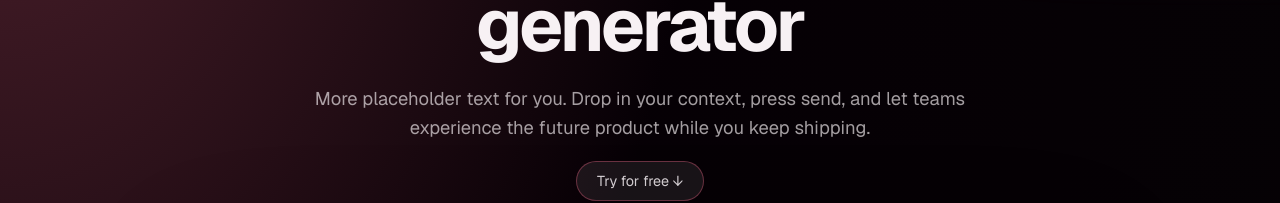
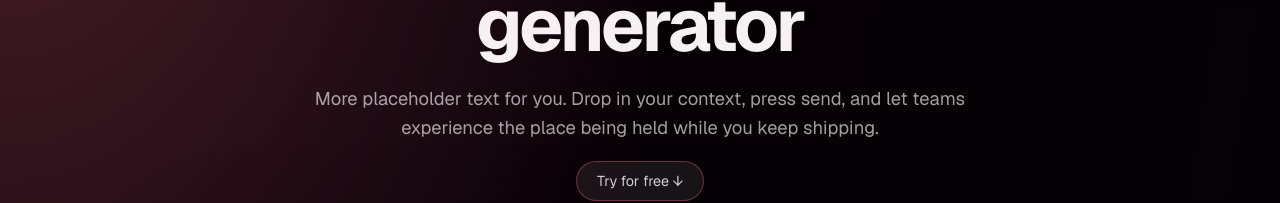
Before and after one commit to CarlOwOs/tbd-labs-demo, a Next.js app: page / in a window 1280 px wide. Shown: the part 299-502 px from the top of the page. Built offline with nearby package versions, Linux system fonts and the light colour scheme.

Commit message:
style improvements

```diff
--- a/src/app/page.tsx
+++ b/src/app/page.tsx
@@ -30,7 +30,7 @@ export default function Home() {
           <h1>The best placeholder text generator</h1>
           <p>
             More placeholder text for you. Drop in your context,
-            press send, and let teams experience the future product while you
+            press send, and let teams experience the place being held while you
             keep shipping.
           </p>
           <div className={styles.pills}>
```
